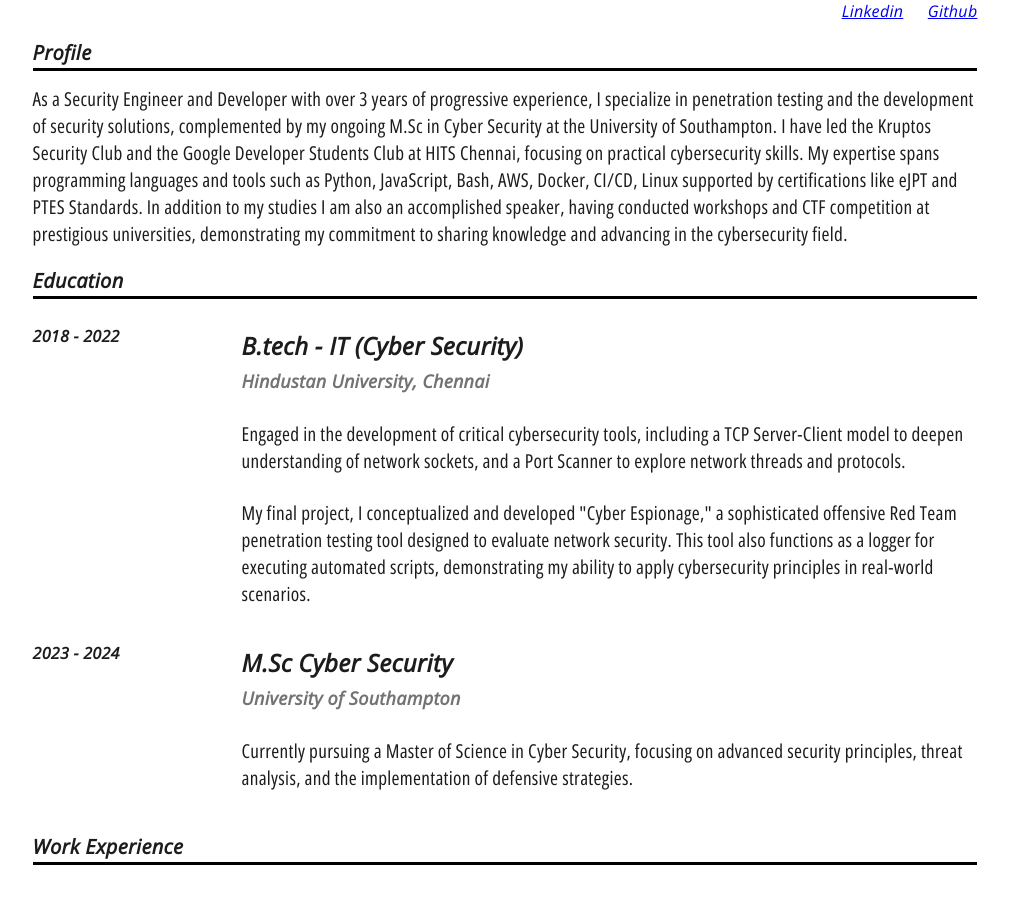
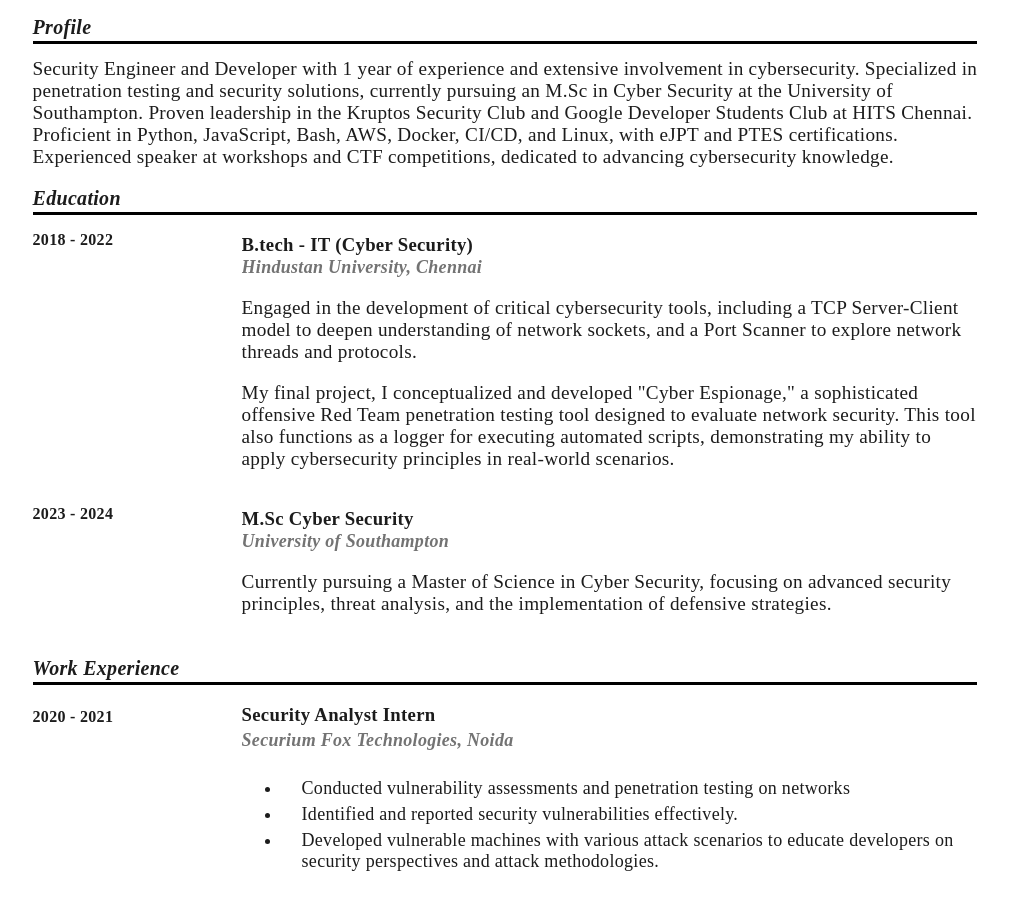
Before and after one commit to thowbikdustan/resume-uk, a plain HTML site: page index.html in a window 1280 px wide. Shown: the part 118-1019 px from the top of the page, without its empty margins (135-1145 px from the left). Drawn offline with Linux system fonts and the light colour scheme.

Commit message:
Edited fonts and styles of the page

```diff
--- a/index.html
+++ b/index.html
@@ -4,9 +4,9 @@
     <meta charset="UTF-8">
     <meta name="viewport" content="width=device-width, initial-scale=1.0">
     <title>Resume</title>
-    <link rel="preconnect" href="https://fonts.googleapis.com">
+    <!-- <link rel="preconnect" href="https://fonts.googleapis.com">
     <link rel="preconnect" href="https://fonts.gstatic.com" crossorigin>
-    <link href="https://fonts.googleapis.com/css2?family=Open+Sans:ital,wdth@1,75..100&display=swap" rel="stylesheet">
+    <link href="https://fonts.googleapis.com/css2?family=Open+Sans:ital,wdth@1,75..100&display=swap" rel="stylesheet"> -->
     <link rel="stylesheet" href="style.css">
 </head>
 <body>
@@ -14,12 +14,12 @@
         <h1>Name: Thowbik Ahamed</h1>
         <p><a href="mailto:someone@example.com">Email: thowbikahamed04@gmail.com</a></p>
         <p>Contact: (+44)7407020794</p>
-        <p id="links"><a href="https://www.linkedin.com/in/thowbik-ahamed-1ba0901a8/" target="_blank">Linkedin</a> <a href="https://github.com/thowbik-dustan" target="_blank">Github</a></p>
+        <p id="links"><a href="https://www.linkedin.com/in/thowbik-ahamed-1ba0901a8/" target="_blank">Linkedin</a> <a href="https://github.com/thowbikdustan" target="_blank">Github</a></p>
     </header>
 
     <div class="section" id="profile">
         <h2 class="section-heading">Profile</h2>
-        <p>As a Security Engineer and Developer with over 3 years of progressive experience, I specialize in penetration testing and the development of security solutions, complemented by my ongoing M.Sc in Cyber Security at the University of Southampton. I have led the Kruptos Security Club and the Google Developer Students Club at HITS Chennai, focusing on practical cybersecurity skills. My expertise spans programming languages and tools such as Python, JavaScript, Bash, AWS, Docker, CI/CD, Linux supported by certifications like eJPT and PTES Standards. In addition to my studies I am also an accomplished speaker, having conducted workshops and CTF competition at prestigious universities, demonstrating my commitment to sharing knowledge and advancing in the cybersecurity field.</p>
+        <p>Security Engineer and Developer with 1 year of experience and extensive involvement in cybersecurity. Specialized in penetration testing and security solutions, currently pursuing an M.Sc in Cyber Security at the University of Southampton. Proven leadership in the Kruptos Security Club and Google Developer Students Club at HITS Chennai. Proficient in Python, JavaScript, Bash, AWS, Docker, CI/CD, and Linux, with eJPT and PTES certifications. Experienced speaker at workshops and CTF competitions, dedicated to advancing cybersecurity knowledge.</p>
     </div>
 
     <div class="section" id="education">
@@ -30,10 +30,10 @@
             </div>
             <div class="content">
                 <!-- Add education information here -->
-                <h2>
+                <h3>
                     B.tech - IT (Cyber Security)<br>
                     <a href="https://hindustanuniv.ac.in/" target="_blank">Hindustan University, Chennai</a>
-                </h2>
+                </h3>
                 <p>Engaged in the development of critical cybersecurity tools, including a TCP Server-Client model to deepen understanding of network sockets, and a Port Scanner to explore network threads and protocols.</p>
                 <p>My final project, I conceptualized and developed "Cyber Espionage," a sophisticated offensive Red Team penetration testing tool designed to evaluate network security. This tool also functions as a logger for executing automated scripts, demonstrating my ability to apply cybersecurity principles in real-world scenarios.</p>
             </div>
@@ -44,10 +44,10 @@
             </div>
             <div class="content">
                 <!-- Add education information here -->
-                <h2>
+                <h3>
                     M.Sc Cyber Security<br>
                     <a href="https://www.southampton.ac.uk/" target="_blank">University of Southampton</a>
-                </h2>
+                </h3>
                 <p>Currently pursuing a Master of Science in Cyber Security, focusing on advanced security principles, threat analysis, and the implementation of defensive strategies.</p>
             </div>
     </div>
@@ -58,9 +58,9 @@
                 <p><b>2020 - 2021</b></p>
             </div>
             <div class="content">
-                <h2>
+                <h3>
                     Security Analyst Intern
-                </h2>
+                </h3>
                 <h4>Securium Fox Technologies, Noida</h4>
                 <ul>
                     <li>Conducted vulnerability assessments and penetration testing on networks</li>
@@ -73,9 +73,9 @@
                 <p><b>2022 - 2023</b></p>
             </div>
             <div class="content">
-                <h2>
+                <h3>
                     Security Engineer
-                </h2>
+                </h3>
                 <h4>Freshworks, Chennai</h4>
                 <ul>
                     <li>Conducted comprehensive web application security assessments using blackbox and whitebox testing methodologies, enhancing the security posture of numerous applications.</li>
@@ -135,9 +135,9 @@
         <h2 class="section-heading">Positions of Responsibilities</h2>
             <div class="content bullet_points">
                 <ul>
-                    <li>As the Club Lead at Kruptos Security Club, Chennai, I spearheaded the organization of a comprehensive Capture The Flag (CTF) competition, crafting challenges across multiple cybersecurity domains, and fostered a culture of security awareness and technical excellence among club members.</li>
-                    <li>In my role as Cyber Security Lead for the Google Developer Students Club at HITS, Chennai, I guided a team in exploring and developing cybersecurity projects, facilitated seminars on current security trends, and nurtured a community passionate about advancing their cybersecurity knowledge and skills.</li>
-                    <li>Served as a Technical Speaker, delivering insightful presentations on Active Directory enumeration and attacks, and web application penetration testing techniques at various academic institutions, including Hindustan University & SRM University, Chennai, India, thereby enhancing the cybersecurity acumen of students and professionals alike.</li>
+                    <li>As the Club Lead at Kruptos Security Club, Chennai, I spearheaded the organization of a comprehensive Capture The Flag (CTF) competition, crafting challenges across multiple cybersecurity domains.</li>
+                    <li>In my role as Cyber Security Lead for the Google Developer Students Club at HITS, Chennai, I guided a team in exploring and developing cybersecurity projects, facilitated seminars on ongoing security trends.</li>
+                    <li>Served as a Technical Speaker, delivering insightful presentations on Active Directory enumeration and attacks, and web application penetration testing techniques at various academic institutions.</li>
                 </ul>
             </div>
     </div>
--- a/style.css
+++ b/style.css
@@ -1,95 +1,5 @@
-@font-face {
-    font-family: 'IosevkaCurlySlab-Medium';
-    src: url('fonts/WOFF2/IosevkaCurlySlab-Medium.woff2') format('woff2');
-         /* url('/fonts/mycustomfont.woff') format('woff'); */
-    font-weight: normal;
-    font-style: normal;
-  }
-
-@font-face {
-font-family: 'IosevkaCurlySlab-MediumItalic';
-src: url('fonts/WOFF2/IosevkaCurlySlab-MediumItalic.woff2') format('woff2');
-        /* url('/fonts/mycustomfont.woff') format('woff'); */
-font-weight: normal;
-font-style: normal;
-}
-
-@font-face {
-    font-family: 'IosevkaCurlySlab-LightItalic';
-    src: url('fonts/WOFF2/IosevkaCurlySlab-LightItalic.woff2') format('woff2');
-            /* url('/fonts/mycustomfont.woff') format('woff'); */
-    font-weight: normal;
-    font-style: normal;
-    }
-
-@font-face {
-    font-family: 'IosevkaCurlySlab-BoldOblique';
-    src: url('fonts/WOFF2/IosevkaCurlySlab-BoldOblique.woff2') format('woff2');
-            /* url('/fonts/mycustomfont.woff') format('woff'); */
-    font-weight: normal;
-    font-style: normal;
-    }
-
-@font-face {
-    font-family: 'IosevkaCurlySlab-LightOblique';
-    src: url('fonts/WOFF2/IosevkaCurlySlab-LightOblique.woff2') format('woff2');
-            /* url('/fonts/mycustomfont.woff') format('woff'); */
-    font-weight: normal;
-    font-style: normal;
-    }
-
-@font-face {
-    font-family: 'IosevkaCurlySlab-MediumOblique';
-    src: url('fonts/WOFF2/IosevkaCurlySlab-MediumOblique.woff2') format('woff2');
-            /* url('/fonts/mycustomfont.woff') format('woff'); */
-    font-weight: normal;
-    font-style: normal;
-    }
-
-@font-face {
-    font-family: 'OpenSans-Italic';
-    src: url('fonts/OpenSans/OpenSans-Italic.woff2') format('woff2');
-    font-weight: normal;
-    font-style: normal;
-}
-
-@font-face {
-    font-family: 'OpenSans-Regular';
-    src: url('fonts/OpenSans/OpenSans-Regular.woff2') format('woff2');
-    font-weight: normal;
-    font-style: normal;
-}
-
-@font-face {
-    font-family: 'OpenSansCondensed-Italic';
-    src: url('fonts/OpenSans/OpenSansCondensed-Italic.woff2') format('woff2');
-    font-weight: normal;
-    font-style: normal;
-}
-
-@font-face {
-    font-family: 'OpenSansCondensed-Regular';
-    src: url('fonts/OpenSans/OpenSansCondensed-Regular.woff2') format('woff2');
-    font-weight: normal;
-    font-style: normal;
-}
-
-@font-face {
-    font-family: 'OpenSansSemiCondensed-Italic';
-    src: url('fonts/OpenSans/OpenSansSemiCondensed-Italic.woff2') format('woff2');
-    font-weight: normal;
-    font-style: normal;
-}
-
-@font-face {
-    font-family: 'OpenSansSemiCondensed-Regular';
-    src: url('fonts/OpenSans/OpenSansSemiCondensed-Regular.woff2') format('woff2');
-    font-weight: normal;
-    font-style: normal;
-}
-
 body {
-    font-family: OpenSans-Italic;
+    font-family: 'Times New Roman', Times, serif;
     width: 250mm;
     margin: 0 auto;
     background-color: hsl(0, 0%, 100%);
@@ -98,11 +8,11 @@ body {
 }
 
 header {
-    text-align: right ;
+    text-align: right;
 }
 
-header h1{
-    margin-bottom: 10px;
+header h1 {
+    margin-bottom: 5px;
 }
 
 header p {
@@ -110,23 +20,26 @@ header p {
     margin: 0%;
 }
 
-#links{
+#links {
     word-spacing: 20px;
 }
 
-#left-title{
+#left-title {
     font-style: bold;
 }
 
 .section {
-    margin-bottom: 20px;
+    margin-bottom: 5px;
 }
+
 .section-heading {
+    font-style: italic;
     font-size: 20px;
     font-weight: bold;
-    margin-bottom: 15px;
+    margin-bottom: 5px;
     position: relative;
 }
+
 .section-heading:after {
     content: "";
     display: block;
@@ -145,8 +58,10 @@ header p {
     margin-right: 20px;
     height: auto;
 }
+
 .content {
-    overflow: hidden; /* Clear float */
+    overflow: hidden;
+    /* Clear float */
     flex-basis: 70%;
 }
 
@@ -155,94 +70,88 @@ header p {
     margin-top: 0;
 }
 
-.content a{
+.content a {
+    font-style: oblique;
     text-decoration: none;
     color: inherit;
 }
 
 #profile p {
-    font-family: OpenSansCondensed-Regular;
     font-size: larger;
     letter-spacing: 0.3px;
 }
 
 #education .content p {
-    margin-top: 25px;
-    font-family: OpenSansCondensed-Regular;
+    margin-top: 5px;
     font-size: larger;
     letter-spacing: 0.3px;
 }
 
-#education .content a{
-    margin-top: 25px;
-    font-family: OpenSans-Italic;
-    color:  #737373;
+#education .content a {
+    margin-top: 10px;
+    color: #737373;
     letter-spacing: 0.3px;
     font-size: large;
 }
 
-#certifications p{
+#certifications p {
     margin-top: 10px;
 }
 
 #certifications .content p {
-    font-family: OpenSansCondensed-Regular;
     letter-spacing: 0.3px;
     font-size: large;
 }
 
-#technical_skills p{
+#technical_skills p {
     margin-top: 10px;
 }
 
-#technical_skills .content p{
-    font-family: OpenSansCondensed-Regular;
+#technical_skills .content p {
     letter-spacing: 0.3px;
-    font-size: large;;
+    font-size: large;
+    ;
 }
 
-#work_experience{
+#work_experience {
     margin-top: 23px;
 }
 
-#work_experience p{
+#work_experience p {
     margin-top: 23px;
 }
 
-#work_experience .content h4{
+#work_experience .content h4 {
     margin-top: -14px;
     padding: none;
-    font-family: OpenSans-Italic;
-    color:  #737373;
+    font-style: oblique;
+    color: #737373;
     font-size: large;
     letter-spacing: 0.3px;
 }
 
-#work_experience .content li{
+#work_experience .content li {
+    margin-top: 2px;
     padding-left: 20px;
-    padding-top: 10px;
-    font-family: OpenSansCondensed-Regular;
+    padding-top: 3px;
     font-size: large;
     letter-spacing: 0.3px;
 }
 
 #interests {
-    margin-top: 20px;
+    margin-top: 5px;
 }
 
-#interests .content p{
-    font-family: OpenSansCondensed-Regular;
+#interests .content p {
     font-size: large;
     letter-spacing: 0.3px;
 }
 
 
-.bullet_points li{
-    margin-top: 0;
+.bullet_points li {
     margin-left: 0;
-    margin-bottom: 20px;
+    margin-bottom: 8px;
     padding-left: 20px;
-    font-family: OpenSansCondensed-Regular;
     font-size: large;
     letter-spacing: 0.3px;
 }
```
